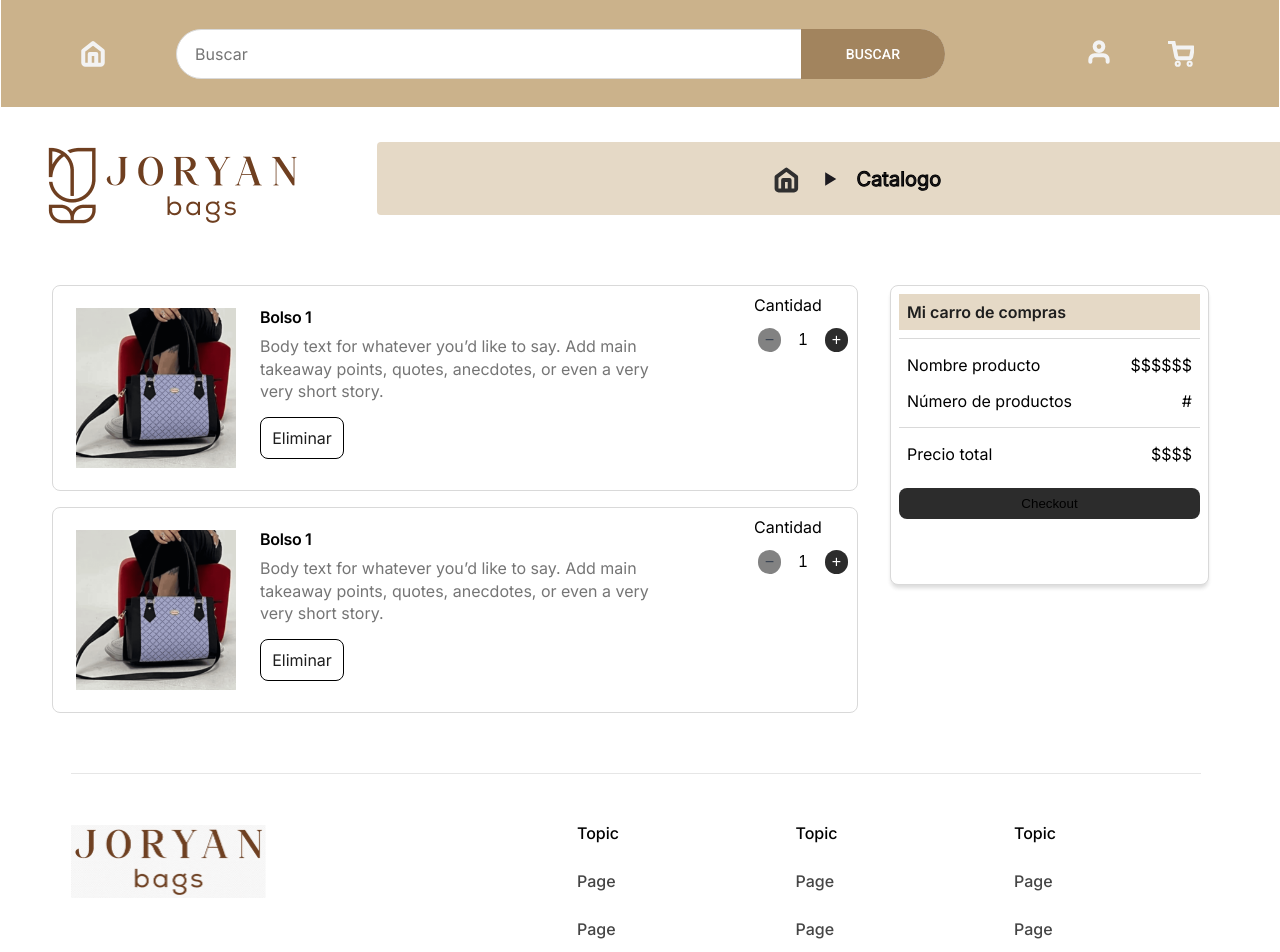
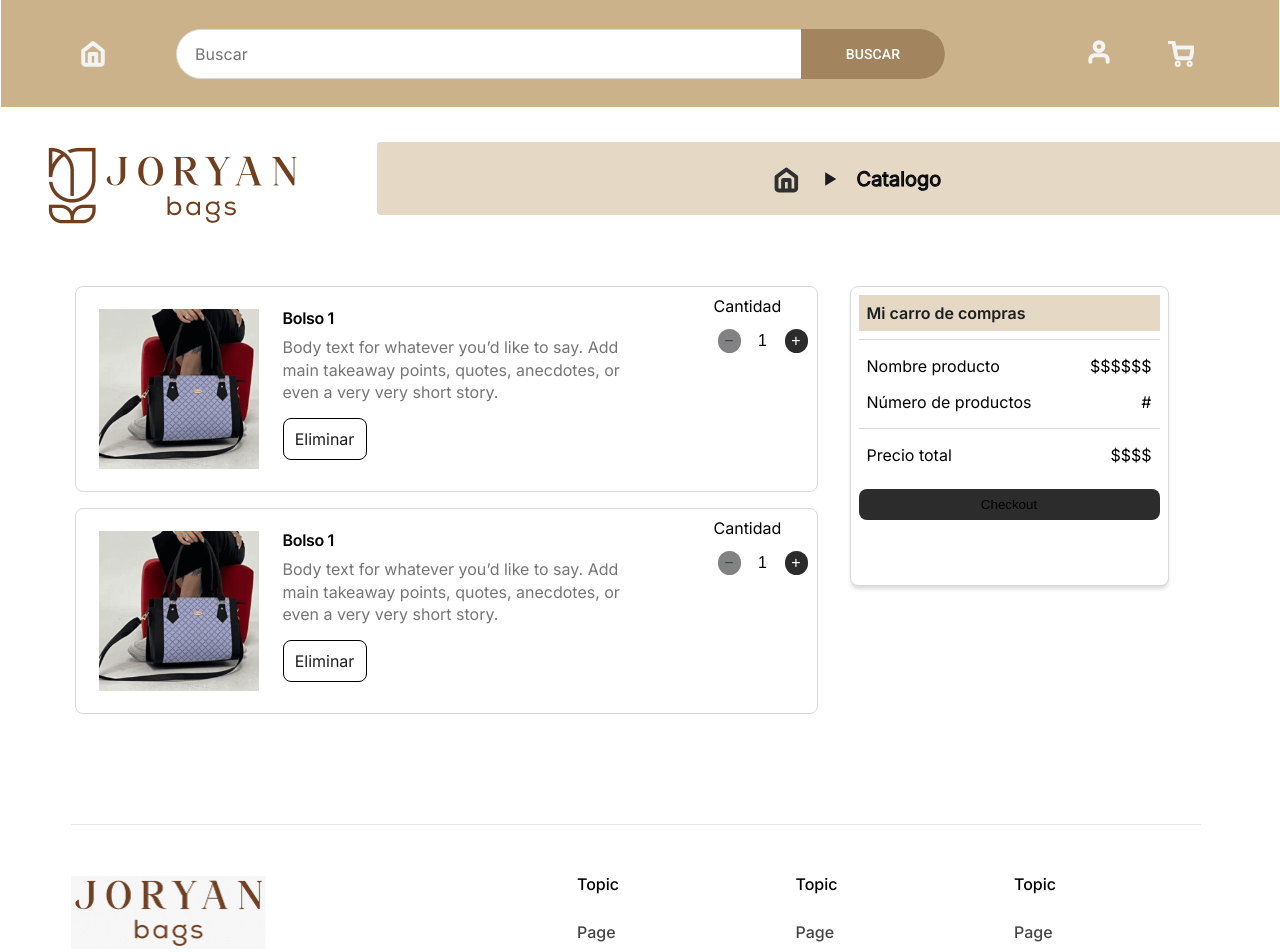
Before and after one commit to CamiloWG/ecommerce-joryanbags, an Angular app in the folder ecommerce-frontend/: page /carrito in a window 1280 px wide. Shown: the top 952 px of the page. Built offline with nearby package versions, Linux system fonts and the light colour scheme.

Commit message:
Ajuste del footer en carrito

```diff
--- a/ecommerce-frontend/src/app/pages/carrito/carrito.component.html
+++ b/ecommerce-frontend/src/app/pages/carrito/carrito.component.html
@@ -1,9 +1,9 @@
-<div class="min-h-screen flex flex-col">
+<div class="flex flex-col">
     <header-menu></header-menu>
 
-    <main class="flex-1 flex flex-row items-start justify-start pb-[248px] pl-3 pr-[18px] box-border max-w-full lg:pb-[113px] lg:box-border mq750:pb-[73px] mq750:box-border">
-      <section class="h-[400px] flex-1 relative max-w-full">
-        <div class="absolute top-[19px] left-[365px] flex flex-col items-start justify-start gap-[174px] max-w-full">
+    <main class="flex flex-col items-start justify-start pb-[50px] pl-3 pr-[18px] box-border max-w-full lg:pb-[50px] lg:box-border mq750:pb-[30px] mq750:box-border">
+      <section class="h-auto w-full flex relative">
+        <div class="absolute top-[19px] left-[365px] flex flex-col items-start justify-start gap-[50px] max-w-full">
           <div class="flex flex-col items-start justify-start gap-[30px]">
             <route></route>
           </div>
@@ -12,19 +12,21 @@
 
       </section>
 
-      <section class="absolute flex flex-row justify-between items-start gap-8 px-10 py-40 max-w-full">
+      <section class="mx-auto w-full max-w-[90%] flex flex-row justify-between items-start gap-8 px-10 py-10">
         <div class="flex-1 flex flex-col gap-4">
           <app-cartproduct></app-cartproduct>
           <app-cartproduct></app-cartproduct>
         </div>
         <div class="w-[350px] flex-shrink-0">
-          <app-cartbill></app-cartbill>
+          <app-cartbill title="Mi carro de compras" buttonText="Checkout"></app-cartbill>
         </div>
       </section>
 
     </main>
 
-    <footer class="mt-auto mb-10">
-        <app-footer [frameHeaderAlignSelf]="'unset'" [frameHeaderPadding]="'0px 70px'" [frameDivFlex]="'unset'" [frameDivWidth]="'1290px'" [image5]="'assets/images/image-5@2x.png'"></app-footer>
-    </footer>
+    <footer class="w-full mt-5 mb-10">
+      <app-footer [frameHeaderAlignSelf]="'unset'" [frameHeaderPadding]="'0px 70px'"
+                  [frameDivFlex]="'unset'" [frameDivWidth]="'1290px'"
+                  [image5]="'assets/images/image-5@2x.png'"></app-footer>
+  </footer>
   </div>
```
